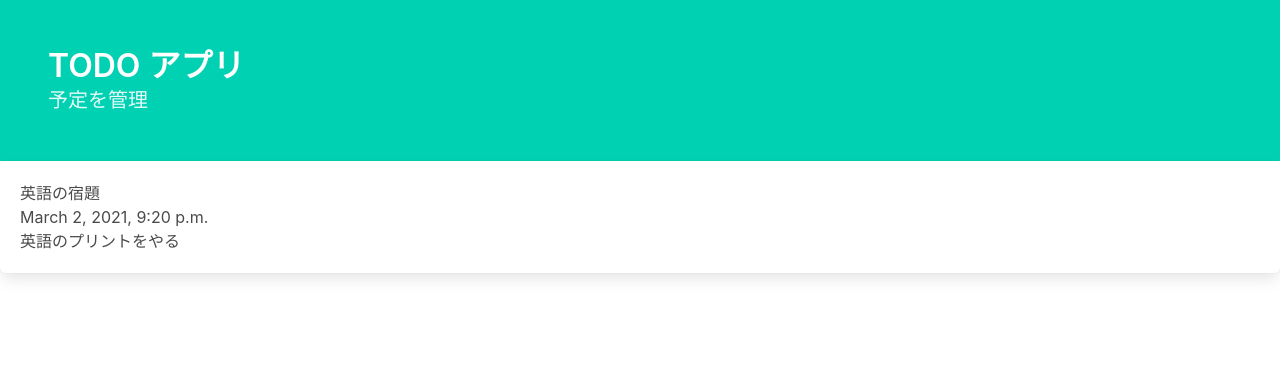
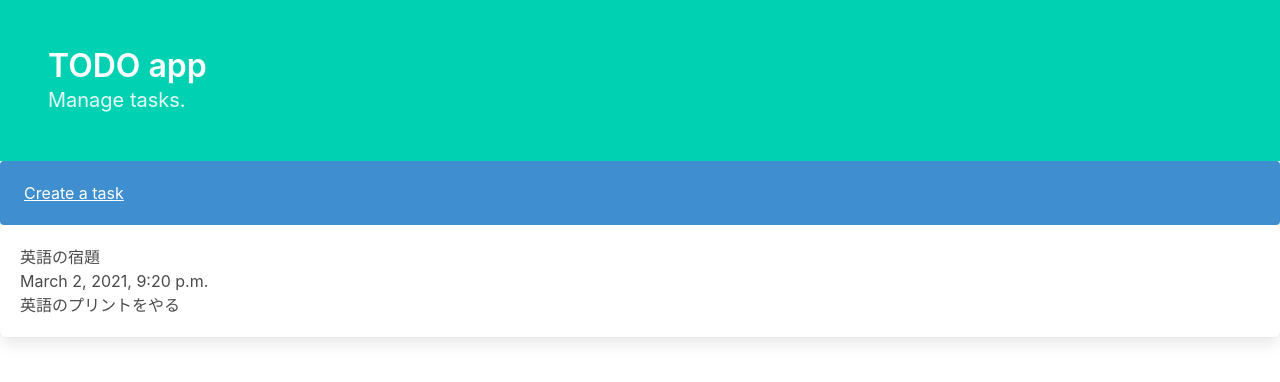
Before and after one commit to O-Jun-S/django_todo, a Django app: page /todo/ in a window 1280 px wide. Shown: the top 382 px of the page. Run offline with Django 3.2, Linux system fonts and the light colour scheme; data comes from the database, SQL or seed files in the repository.

Commit message:
Add a tag for create.

```diff
--- a/app/mysite/todo/templates/todo/index.html
+++ b/app/mysite/todo/templates/todo/index.html
@@ -11,22 +11,30 @@
     <section class="hero is-primary">
         <div class="hero-body">
             <p class="title">
-                TODO アプリ
+                TODO app
             </p>
 
             <p class="subtitle">
-                予定を管理
+                Manage tasks.
             </p>
         </div>
     </section>
 
+    <section class="create_button">
+            <div class="notification is-info">
+                <a>Create a task</a>
+            </div>
+    </section>
+
     <section class="main">
         {% for task in tasks %}
+        <div class="block">
             <div class="box">
                 <h1>{{ task.title }}</h1>
                 <h4>{{ task.created_date }}</h4>
                 <p>{{ task.text }}</p>
             </div>
+        </div>
         {% endfor %}
     </section>
 </body>
```
